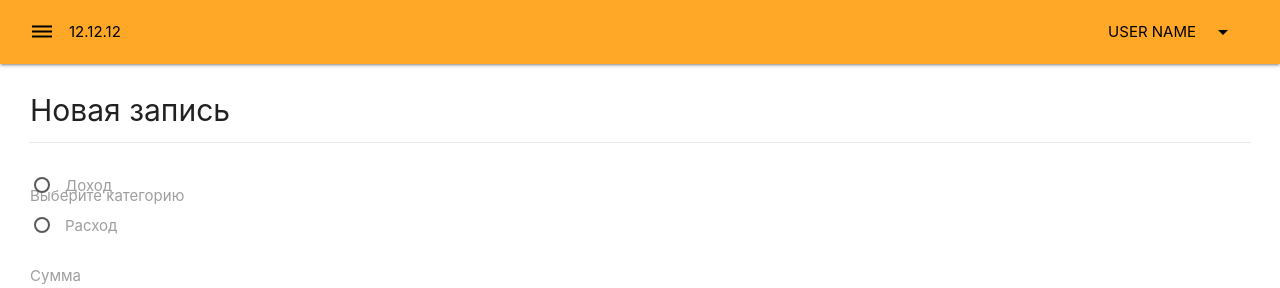
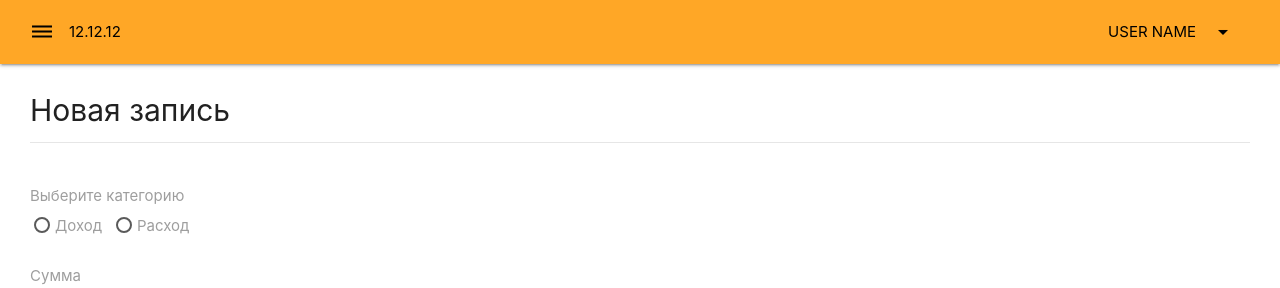
Before and after one commit to krasnoselskiy/CRM-System, a Vue app: page /record in a window 1280 px wide. Shown: the top 288 px of the page. Built offline with nearby package versions, Linux system fonts and the light colour scheme.

Commit message:
Add styles and minor fixes

```diff
--- a/src/App.vue
+++ b/src/App.vue
@@ -22,7 +22,6 @@ export default {
   }
 </script>
 
-
 <style lang="scss">
   @import '~materialize-css/dist/css/materialize.min.css';
   @import 'assets/index.css';
--- a/src/layouts/MainLayout.vue
+++ b/src/layouts/MainLayout.vue
@@ -10,9 +10,9 @@
     </main>
 
     <div class="fixed-action-btn">
-      <a class="btn-floating btn-large blue" href="#">
+      <router-link class="btn-floating btn-large blue" to="/record">
         <i class="large material-icons">add</i>
-      </a>
+      </router-link>
     </div>
   </div>
 </template>
--- a/src/views/Record.vue
+++ b/src/views/Record.vue
@@ -5,15 +5,14 @@
     </div>
 
     <form class="form">
-      <div class="input-field" >
+      <div class="input-field set_category">
         <select>
-          <option
-          >name cat</option>
+          <option>name cat</option>
         </select>
         <label>Выберите категорию</label>
       </div>
 
-      <p>
+      <div class="record_type">
         <label>
           <input
               class="with-gap"
@@ -23,9 +22,9 @@
           />
           <span>Доход</span>
         </label>
-      </p>
+      </div>
 
-      <p>
+      <div class="record_type">
         <label>
           <input
               class="with-gap"
@@ -35,7 +34,7 @@
           />
           <span>Расход</span>
         </label>
-      </p>
+      </div>
 
       <div class="input-field">
         <input
@@ -63,3 +62,16 @@
     </form>
   </div>
 </template>
+
+<style>
+  .set_category {
+    padding-bottom: 25px;
+  }
+  .record_type {
+    display: inline-block;
+    margin-right: 10px;
+  }
+  [type="radio"]:not(:checked)+span, [type="radio"]:checked+span {
+    padding-left: 25px;
+  }
+</style>
```
Lines whose indentation alone changed are shown as unchanged.
